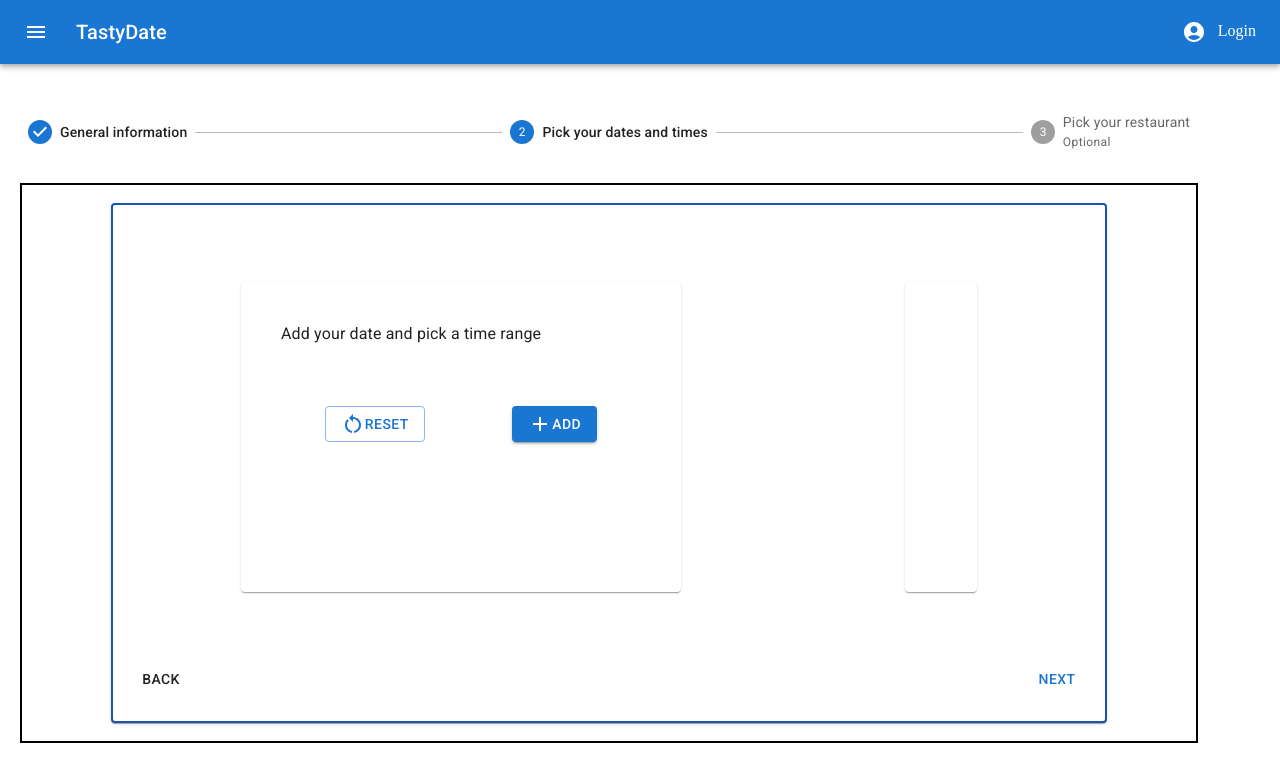
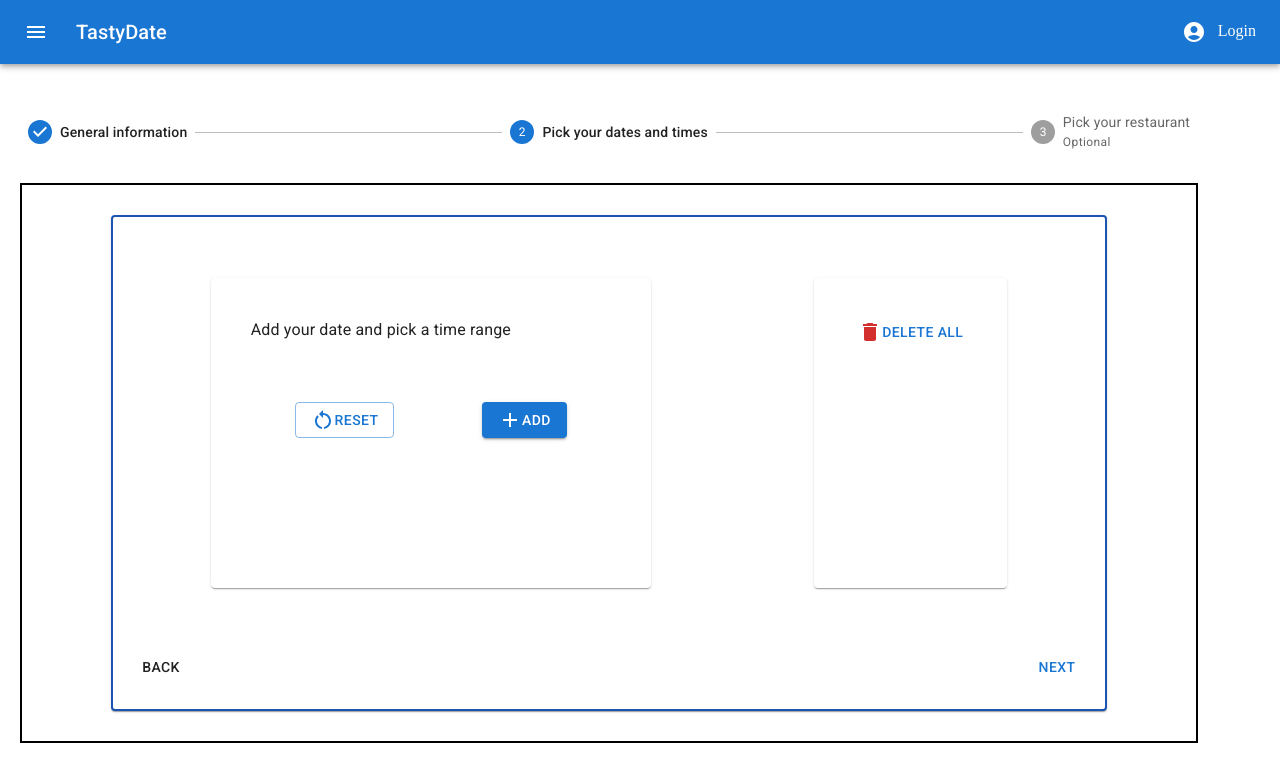
Before and after one commit to xt-t/TastyDate, a React (Create React App) app in the folder frontend/: page /createDate in a window 1280 px wide. Both pictures are taken after a click on the button "NEXT". Shown: the top 782 px of the page. Built offline with nearby package versions, Linux system fonts and the light colour scheme.

Commit message:
appointtwo ready

```diff
--- a/frontend/src/components/appointmentsettings/AppointOne.tsx
+++ b/frontend/src/components/appointmentsettings/AppointOne.tsx
@@ -1,11 +1,12 @@
 import TextField from "@mui/material/TextField";
 import "./Appoint.scss"
+import {Box} from "@mui/material";
 
 export default function AppointOne() {
 
     return (
-        <div className="form">
-                <h2>Settings for your TastyDate</h2>
+        <Box className="form">
+            <h2>Settings for your TastyDate</h2>
                 <TextField
                     required
                     id="standard-required"
@@ -34,6 +35,6 @@ export default function AppointOne() {
                     variant="standard"
                     className="formelements"
                 />
-        </div>
+        </Box>
     )
 }
--- a/frontend/src/components/appointmentsettings/AppointThree.tsx
+++ b/frontend/src/components/appointmentsettings/AppointThree.tsx
@@ -1,10 +1,6 @@
 export default function AppointThree() {
 
     return (
-        <div>
-            <div>
-                Appointthree
-            </div>
-        </div>
+            <span>Appointthree</span>
     )
 }
--- a/frontend/src/components/appointmentsettings/AppointTwo.tsx
+++ b/frontend/src/components/appointmentsettings/AppointTwo.tsx
@@ -1,4 +1,5 @@
-import {useState} from "react";
+import React from "react";
+import { useState} from "react";
 import {dataAppointment} from "../../models/appointmentsettings/dataAppointment"
 import AppointTwoCardAddDate from "./AppointTwoCardAddDate";
 import AppointTwoCardDisplayDate from "./AppointTwoCardDisplayDate";
@@ -8,14 +9,17 @@ export default function AppointTwo() {
     const [date, setDate] = useState<Date | null>(null);
     const [startTime, setStartTime] = useState<Date | null>(null);
     const [endTime, setEndTime] = useState<Date | null>(null);
-    const [count, setCount] = useState<number>(1);
+    const [id, setId] = useState<number>(1);
     const STORAGE_KEY = "DateTimeKey"
     const [dataDateTimes, setDataDateTimes] = useState<dataAppointment[]>(JSON.parse(localStorage.getItem(STORAGE_KEY) || "[]"));
+
+    React.useEffect(()=>{
+        localStorage.setItem(STORAGE_KEY, JSON.stringify(dataDateTimes))}, [dataDateTimes])
 
     const saveAppointmentData = () => {
         if ((date !== null) && (startTime !== null) && (endTime !== null)) {
             const newDataDateTime = {
-                counter: count,
+                id: id,
                 pickedDate: date.toLocaleDateString("de-DE", {
                     weekday: "short",
                     year: "numeric",
@@ -27,14 +31,23 @@ export default function AppointTwo() {
             }
             setDataDateTimes([...dataDateTimes, newDataDateTime]);
             resetDateInput();
-            setCount(count + 1);
+            setId(id + 1);
         }
     }
+
 
     const resetDateInput = () => {
         setDate(null);
         setStartTime(null);
         setEndTime(null);
+    }
+
+    const deletePickedDate = (id: number) => {
+        setDataDateTimes(dataDateTimes.filter(keepDataDateTime => keepDataDateTime.id !== id));
+    }
+
+    const deleteAllPickedDates = () => {
+        setDataDateTimes([]);
     }
 
     return (
@@ -52,7 +65,7 @@ export default function AppointTwo() {
             />
 
 
-            <AppointTwoCardDisplayDate dataDateTimes={dataDateTimes}/>
+            <AppointTwoCardDisplayDate dataDateTimes={dataDateTimes} deletePickedDate={deletePickedDate} deleteAllPickedDates={deleteAllPickedDates}/>
 
         </div>
     )
--- a/frontend/src/components/appointmentsettings/AppointTwoCardDisplayDate.tsx
+++ b/frontend/src/components/appointmentsettings/AppointTwoCardDisplayDate.tsx
@@ -1,25 +1,35 @@
-import {Card, CardContent} from "@mui/material";
+import {Button, Card, CardContent} from "@mui/material";
+import DeleteIcon from '@mui/icons-material/Delete';
 import {dataAppointment} from "../../models/appointmentsettings/dataAppointment";
 
 interface AppointTwoCardDisplayDateProps {
     dataDateTimes: dataAppointment[]
+    deletePickedDate: Function
+    deleteAllPickedDates: Function
 }
 
-export default function AppointTwoCardDisplayDate({dataDateTimes}:AppointTwoCardDisplayDateProps) {
-return(
+export default function AppointTwoCardDisplayDate
+({dataDateTimes, deletePickedDate, deleteAllPickedDates}: AppointTwoCardDisplayDateProps) {
+    return (
         <Card>
             <CardContent className="displayChosenDates">
                 {dataDateTimes.map((dataDateTime, index) => (
                     <span key={index}>
                                 <span>Termin </span>
-                    {dataDateTime.counter}
+                        {index + 1}
                         <span>: </span>
                         {dataDateTime.pickedDate}
                         <span> </span>
                         {dataDateTime.pickedStart}
                         <span> - </span>
                         {dataDateTime.pickedEnd}
+                        <span> </span>
+
+                    <Button variant="text">
+        <DeleteIcon onClick={() => deletePickedDate(dataDateTime.id)}/></Button>
                             </span>))}
+                <Button variant="text">
+                    <DeleteIcon onClick={() => deleteAllPickedDates()} color="error"/>Delete All</Button>
             </CardContent>
         </Card>
     )
--- a/frontend/src/models/appointmentsettings/dataAppointment.ts
+++ b/frontend/src/models/appointmentsettings/dataAppointment.ts
@@ -1,5 +1,5 @@
 export interface dataAppointment {
-    counter: number,
+    id: number,
     pickedDate:  string,
     pickedStart: string,
     pickedEnd: string
--- a/frontend/src/pages/appointmentsettings/AppointmentHome.tsx
+++ b/frontend/src/pages/appointmentsettings/AppointmentHome.tsx
@@ -6,14 +6,10 @@ export default function AppointmentHome() {
 
     return (
         <div>
-            <div>
-                <div>
                 <DisplayMenus/>
+                <div className="settingsdate">
+                <AppointmentSteps />
                 </div>
-                <div className="settingsdate">
-                <AppointmentSteps/>
-                </div>
-            </div>
         </div>
     )
 }
--- a/frontend/src/pages/appointmentsettings/AppointmentStepsPages.tsx
+++ b/frontend/src/pages/appointmentsettings/AppointmentStepsPages.tsx
@@ -10,23 +10,17 @@ export default function AppointmentStepsPages({activepage}:Appointmentpagesprops
 
     if (activepage === 0) {
         return (
-            <div>
                 <AppointOne/>
-            </div>
         )
     }
     else if (activepage === 1) {
         return (
-        <div>
             <AppointTwo/>
-        </div>
         )
     }
     else {
         return (
-        <div>
             <AppointThree/>
-        </div>
         )
     }
 }
--- a/frontend/src/pages/appointmentsettings/AppointmentStepsWindow.tsx
+++ b/frontend/src/pages/appointmentsettings/AppointmentStepsWindow.tsx
@@ -47,7 +47,7 @@ export default function AppointmentStepsWindow(
 
                         <React.Fragment>
 
-                            <Typography sx={{mt: 2, mb: 1}}>
+                            <Typography component={'span'} sx={{mt: 2, mb: 1}}>
                                 <AppointmentStepsPages activepage={activeStep}/>
                             </Typography>
 
```
Lines whose indentation alone changed are shown as unchanged.
